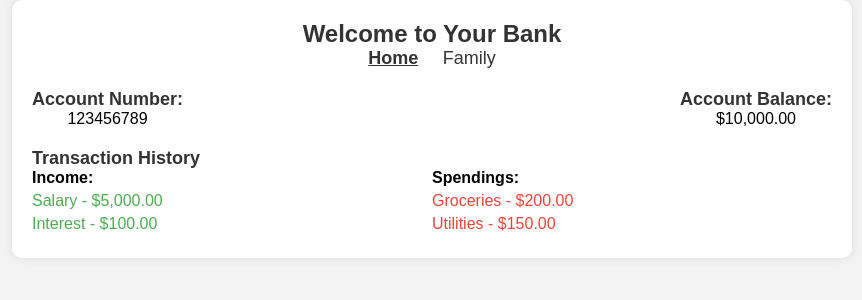
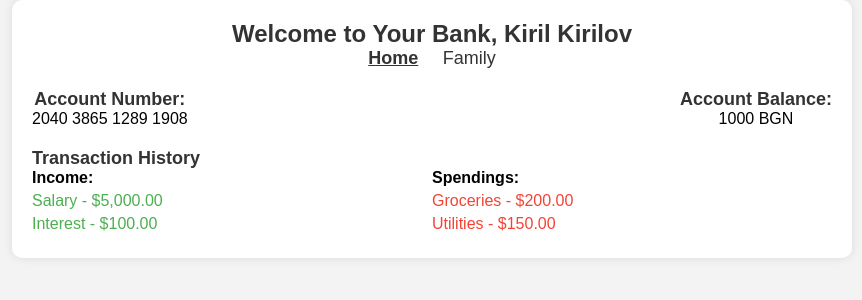
Before and after one commit to IDaneva/Collabothon-2023, a Django app: page /home/ in a window 1280 px wide. Shown: the top 300 px of the page, without its empty margins (208-1070 px from the left). Run offline with Django 4.2, Linux system fonts and the light colour scheme; data comes from the database, SQL or seed files in the repository.

Commit message:
connected the django templates to the DB

```diff
--- a/Django_project/base/views.py
+++ b/Django_project/base/views.py
@@ -1,9 +1,13 @@
 from django.shortcuts import render
+
+from base.models import Account
 
 
 def home_page(request):
-
-    return render(request, "home.html")
+    account = Account.objects.get(id=1)
+    context = {"account": account
+               }
+    return render(request, "home.html", context)
 
 
 def family_page(request):
--- a/Django_project/templates/home.html
+++ b/Django_project/templates/home.html
@@ -13,7 +13,7 @@
 <body>
     <div class="container">
         <header>
-            <h1>Welcome to Your Bank</h1>
+            <h1>Welcome to Your Bank, {{account.holder.name}}</h1>
             <nav class="tabs">
                 <ul>
                     <li class="active-tab">Home</li>
@@ -27,11 +27,11 @@
                 <section class="account-info">
                     <div class="account-details">
                         <h2>Account Number:</h2>
-                        <p>123456789</p>
+                        <p>{{account.number}}</p>
                     </div>
                     <div class="account-balance">
                         <h2>Account Balance:</h2>
-                        <p>$10,000.00</p>
+                        <p>{{ account.amount }} BGN</p>
                     </div>
                 </section>
                 <section class="transaction-history">
```
